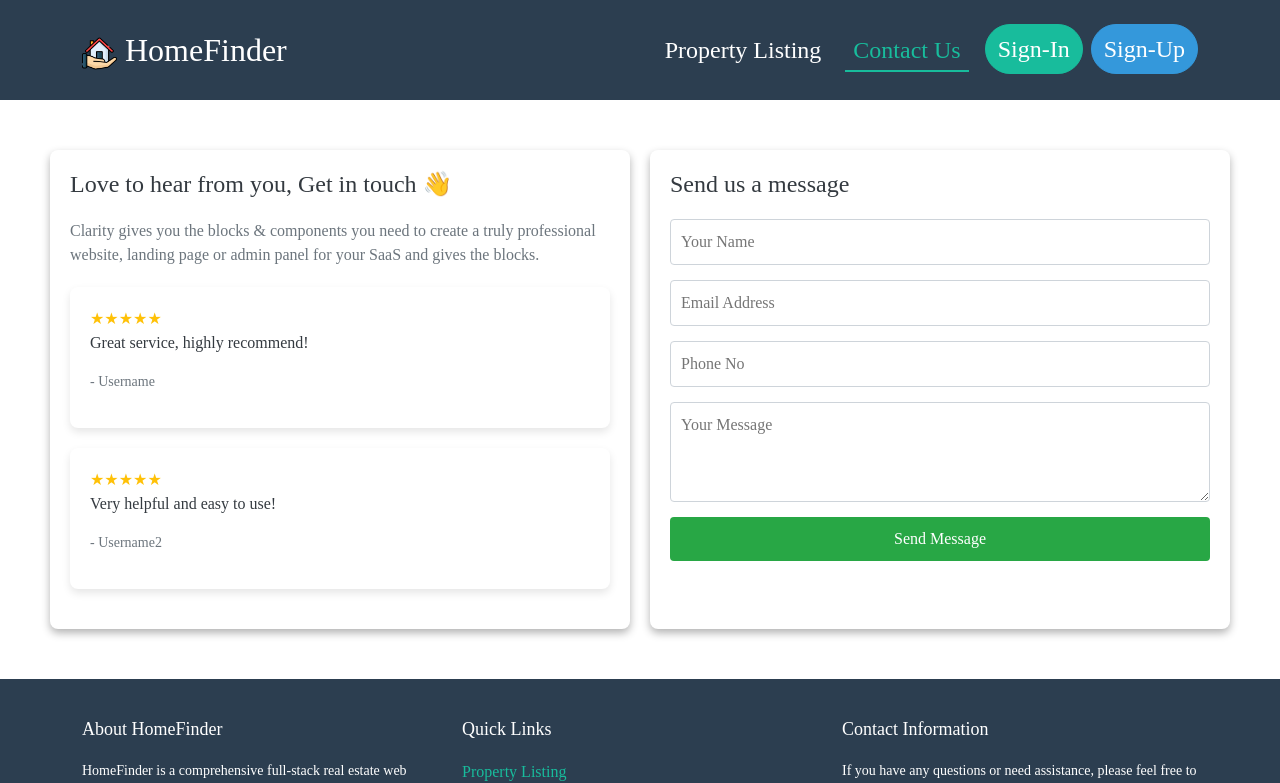
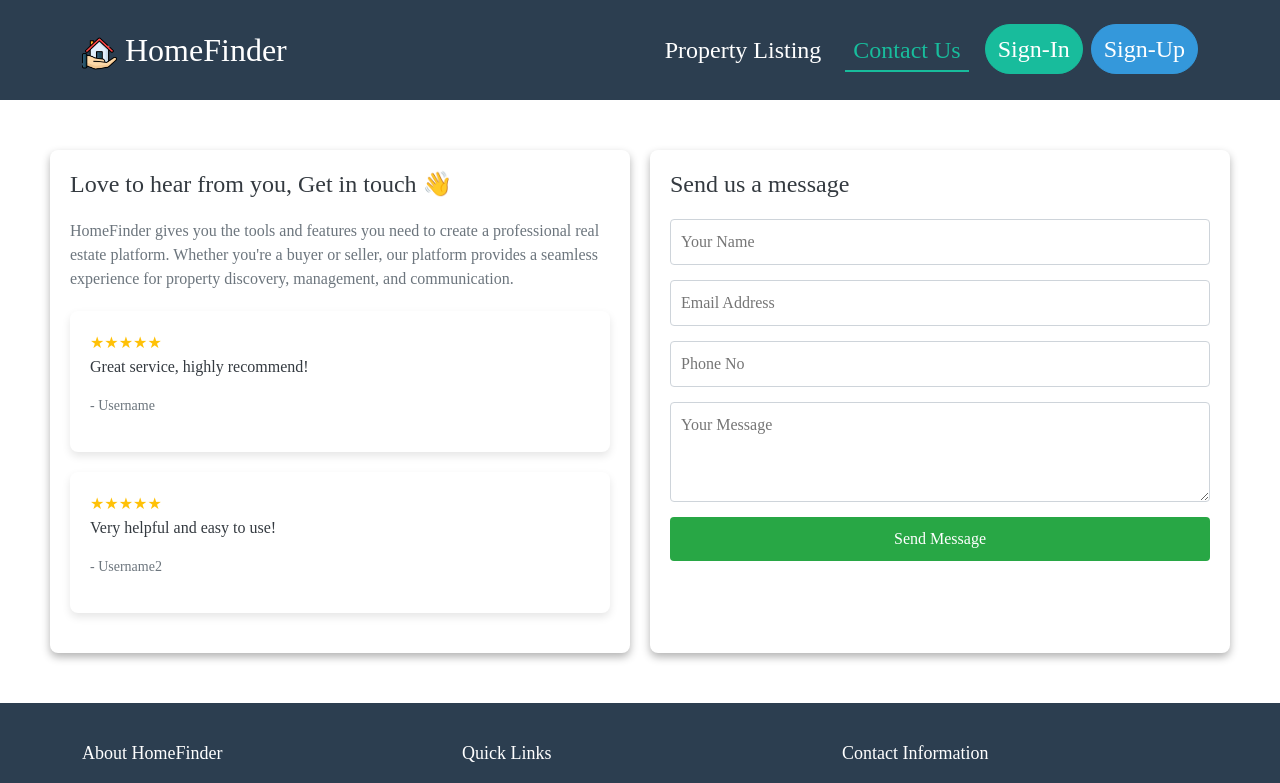
Before and after one commit to GenjiRocks/Group6_RealEstate, a React (Vite) app: page /contact in a window 1280 px wide. Shown: the top 783 px of the page. Built offline with nearby package versions, Linux system fonts and the light colour scheme; a web font is replaced by a local one.

Commit message:
Contact_Page_Done1

```diff
--- a/src/Pages/Contact.jsx
+++ b/src/Pages/Contact.jsx
@@ -115,8 +115,9 @@ function Contact() {
       <div style={columnStyle}>
         <h2 style={headingStyle}>Love to hear from you, Get in touch 👋</h2>
         <p style={paragraphStyle}>
-          Clarity gives you the blocks & components you need to create a truly professional website,
-          landing page or admin panel for your SaaS and gives the blocks.
+            HomeFinder gives you the tools and features you need to create a professional real estate platform.
+            Whether you're a buyer or seller, our platform provides a seamless experience for property discovery,
+            management, and communication.
         </p>
         <div style={cardStyle}>
           <div style={reviewStyle}>
```
